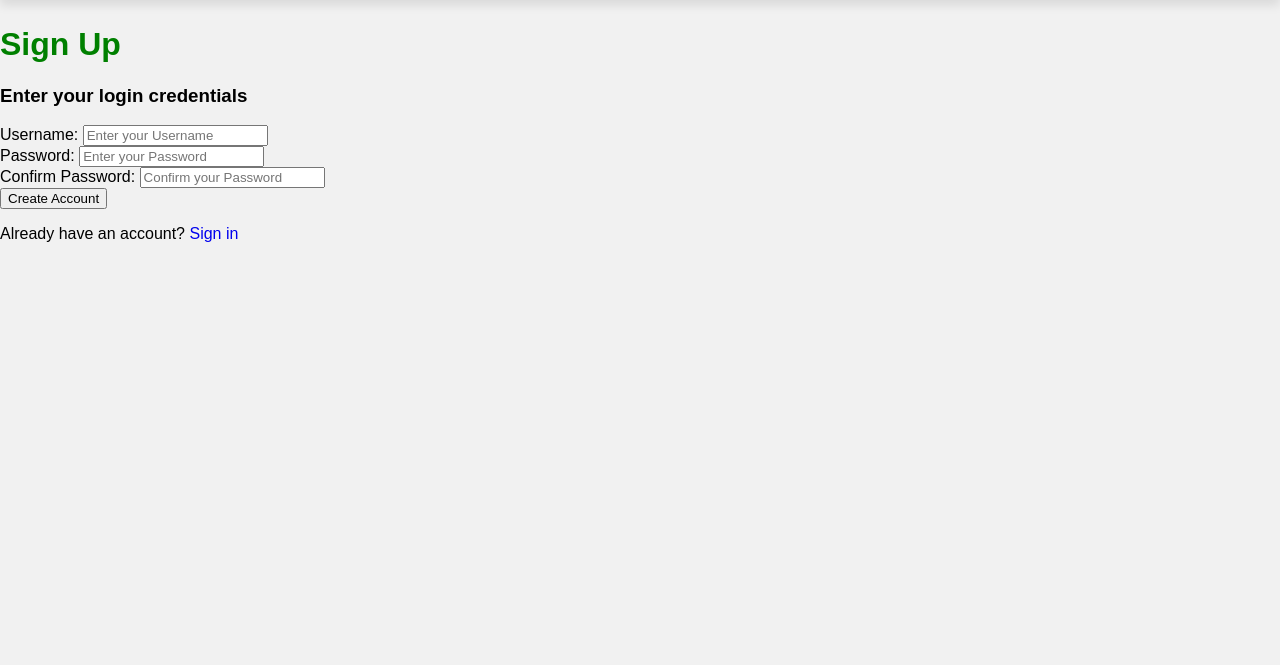
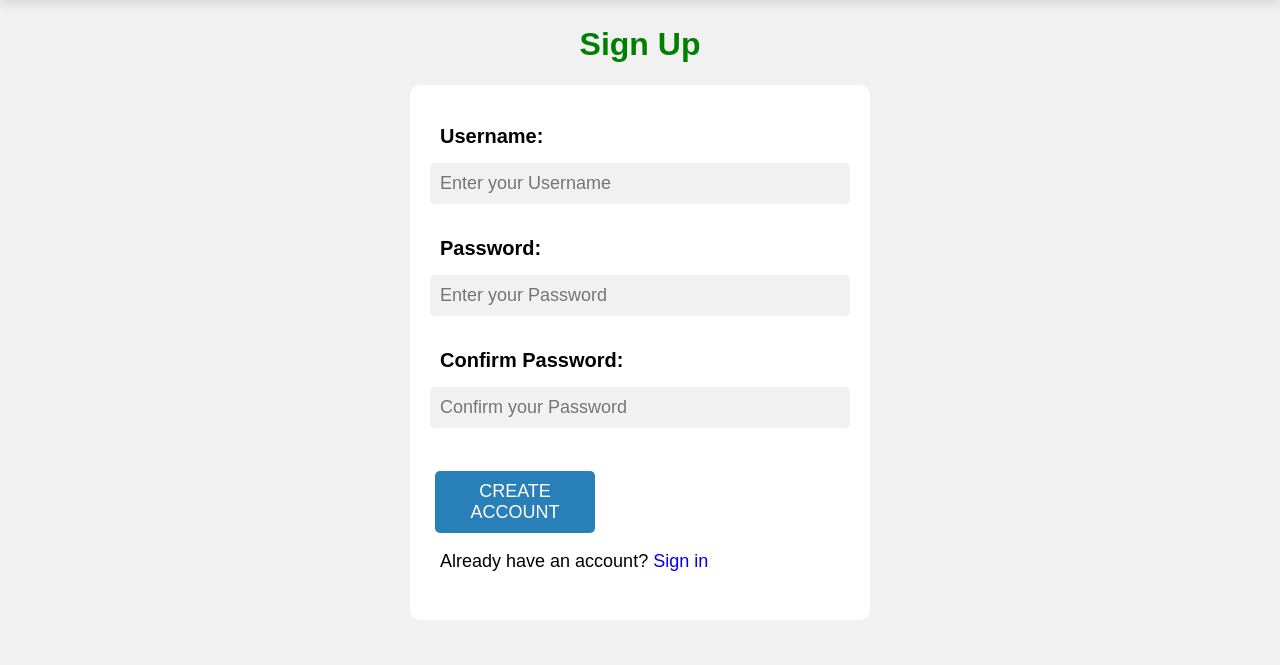
Before and after one commit to Letsdothis94/cs50-FP, a Flask app: page /signup in a window 1280 px wide. Shown: the part 75-740 px from the top of the page. Run offline with Flask 3, Linux system fonts and the light colour scheme; some libraries are stand-ins or nearby versions.

Commit message:
[style]: updated css signin/signup

```diff
--- a/static/styles.css
+++ b/static/styles.css
@@ -57,6 +57,72 @@ nav .navbar .logo {
     text-decoration: none;
 }
 
+/* login */
+.loginMain {
+    /* display: flex; */
+    /* background-color: rgba(244, 91, 105, 1); */
+    width: 100%;
+    height: 80vh;
+    position: relative;
+}
+
+.loginMain h1, h2 {
+    text-align: center;
+}
+
+.login {
+    overflow: hidden;
+    padding: 40px 30px 30px 30px;
+    background-color: #fff;
+    border-radius: 10px;
+    margin: auto;
+    /* position: absolute; */
+    /* top: 50%; */
+    /* left: 50%; */
+    width: 400px;
+    box-shadow: 5px 10px 10px rgba(rgba(2, 128, 144, 1), 0.2);
+}
+
+.login input {
+    display: block;
+    border-radius: 5px;
+    font-size: 18px;
+    background: #f1f1f1;
+    width: 100%;
+    border: 0;
+    padding: 10px 10px;
+    margin: 15px -10px;
+}
+
+.login label {
+    font-size: 20px;
+    font-weight: 600;
+}
+
+.login button {
+    cursor: pointer;
+    color: #fff;
+    font-size: 18px;
+    text-transform: uppercase;
+    width: 40%;
+    border: 0;
+    padding: 10px 0;
+    margin-top: 10px;
+    margin-left: -5px;
+    border-radius: 5px;
+    background-color: #2980b9;
+}
+
+.login button:hover {
+    background-color: #297fb97f;
+}
+
+.login p {
+    font-size: 18px;
+}
+
+
+
 .description {
     padding: 1rem;
     margin: 1rem auto;
--- a/templates/signup.html
+++ b/templates/signup.html
@@ -5,12 +5,12 @@
 {% endblock %}
 
 {% block main %}
+    <div class="loginMain">
         <h1>Sign Up</h1>
-<h3>Enter your login credentials</h3>
         {% if error %}
             <p>{{ error }}</p>
         {% endif %}
-<form action="/signup" method="post">
+        <form action="/signup" method="post" class="login">
             <label for="first">Username:</label>
             <input type="text" id="first" name="username" placeholder="Enter your Username" required><br />
             <label for="password">Password:</label>
@@ -20,10 +20,11 @@
             <div class="wrap">
                 <button type="submit">Create Account</button>
             </div>
-</form>
             <p>Already have an account?
                 <a href="/login" style="text-decoration: none;">
                     Sign in
                 </a>
             </p>
+        </form>
+    </div>
 {% endblock %}
```
Also changed, not shown: templates/login.html (+5 -3 lines). Lines whose indentation alone changed are shown as unchanged.
